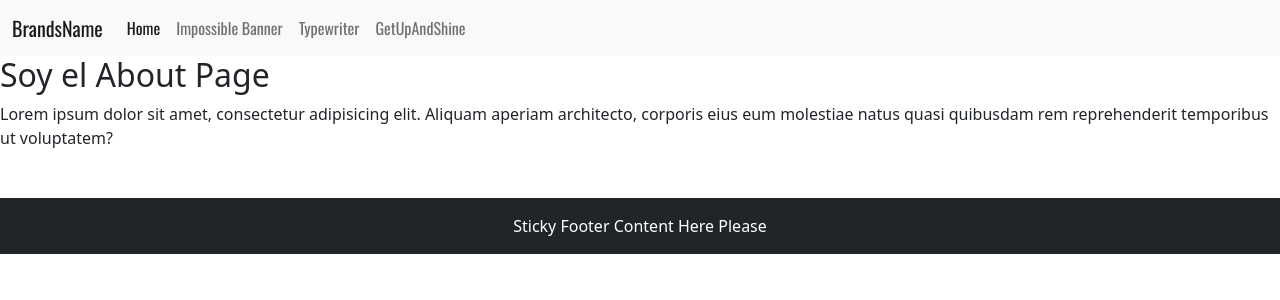
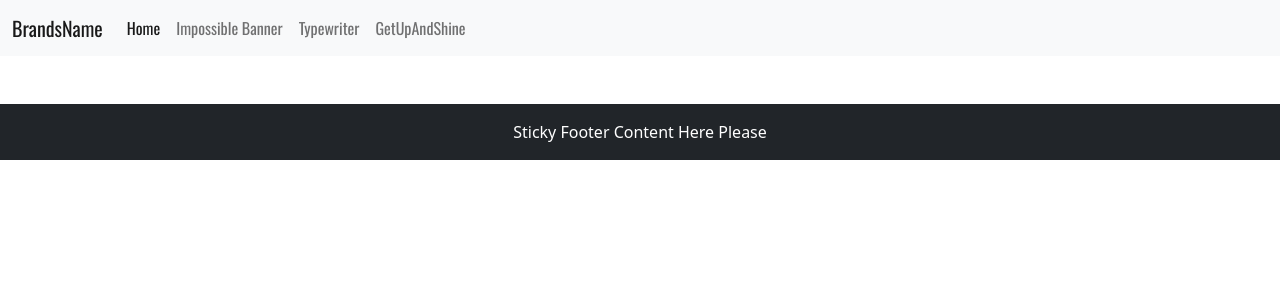
Before and after one commit to delvalj/vue3-bootstrap5-landing, a Vue app: page /about in a window 1280 px wide. Shown: the top 300 px of the page. Built offline with nearby package versions, Linux system fonts and the light colour scheme.

Commit message:
cambios en routing

```diff
--- a/src/components/AboutPage.vue
+++ /dev/null
@@ -1,18 +0,0 @@
-<template>
-  <body>
-  <h2>Soy el About Page</h2>
-  <p>Lorem ipsum dolor sit amet, consectetur adipisicing elit. Aliquam aperiam architecto, corporis eius eum molestiae
-    natus quasi quibusdam rem reprehenderit temporibus ut voluptatem?</p>
-  </body>
-</template>
-
-<script>
-export default {
-  name: "AboutPage",
-
-}
-</script>
-
-<style scoped>
-
-</style>
--- a/src/components/Navbar.vue
+++ b/src/components/Navbar.vue
@@ -15,7 +15,7 @@
               <router-link class="nav-link active" aria-current="page" to="/">Home</router-link>
             </li>
             <li class="nav-item">
-              <router-link class="nav-link" to="/about">Impossible Banner</router-link>
+              <router-link class="nav-link" to="/impossible">Impossible Banner</router-link>
             </li>
 
             <li class="nav-item">
@@ -23,7 +23,7 @@
             </li>
 
             <li class="nav-item">
-              <router-link class="nav-link" to="/getupandshine">GetUpAndShine</router-link>
+              <router-link class="nav-link" to="/shine">GetUpAndShine</router-link>
             </li>
           </ul>
 
```
Also changed, not shown: src/router/index.js (+5 -5 lines).
